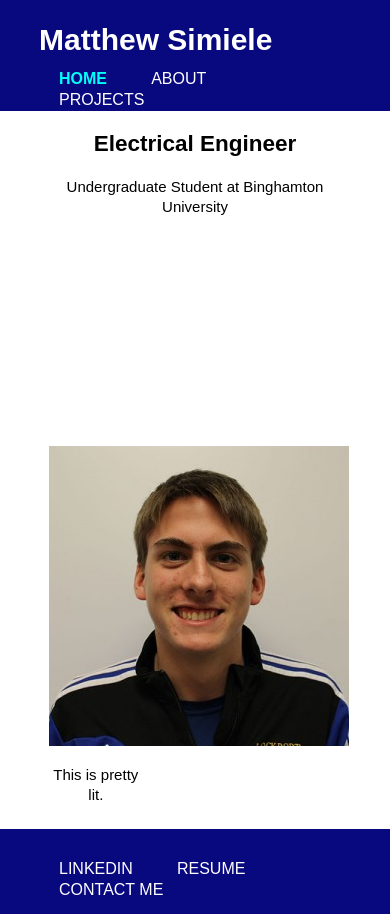
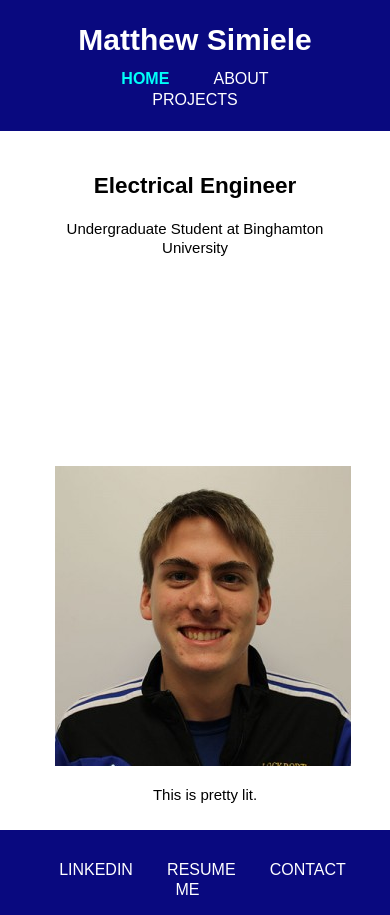
Before and after one commit to sciencesam/HRG_website, a plain HTML site: page index.html in a window 390 px wide. Drawn offline with Linux system fonts and the light colour scheme.

Commit message:
Add files via upload

```diff
--- a/style.css
+++ b/style.css
@@ -127,7 +127,7 @@ footer a{
 footer li{
     /* float: left; */
     display: inline;
-    padding: 0 20px 0 20px;
+    padding: 0 15px 0 15px;
 
 }
 
@@ -135,3 +135,27 @@ footer nav{
     float: right;
     margin-top: 10px;
 }
+
+/* Media Queries */
+@media(max-width: 768px){
+    header #branding,
+    header nav,
+    header nav li,
+    #boxes .box,
+    footer nav,
+    footer nav li {
+        float: none;
+        text-align: center;
+        width: 100%;
+    }
+
+    header{
+        padding-bottom: 20px;
+    }
+
+    #showcase h1{
+        margin-top: 40px;
+    }
+
+
+}
```
